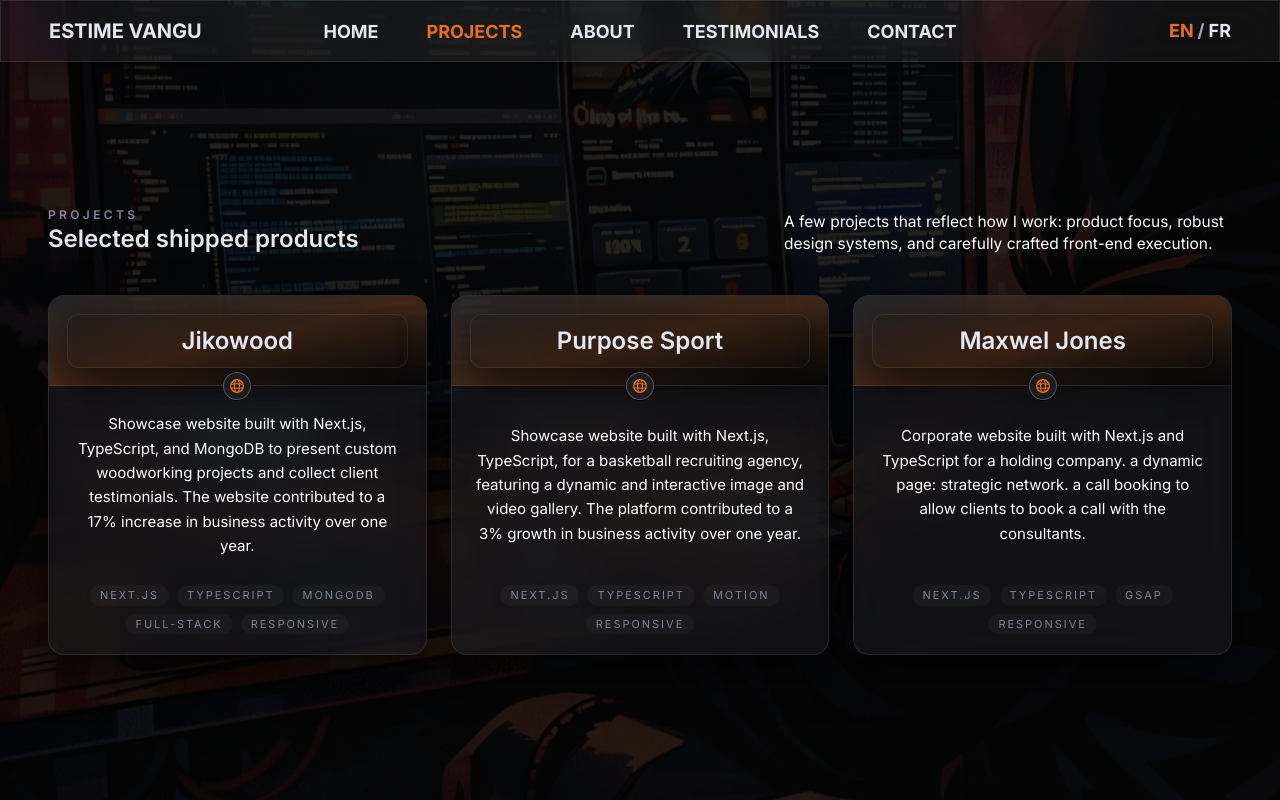
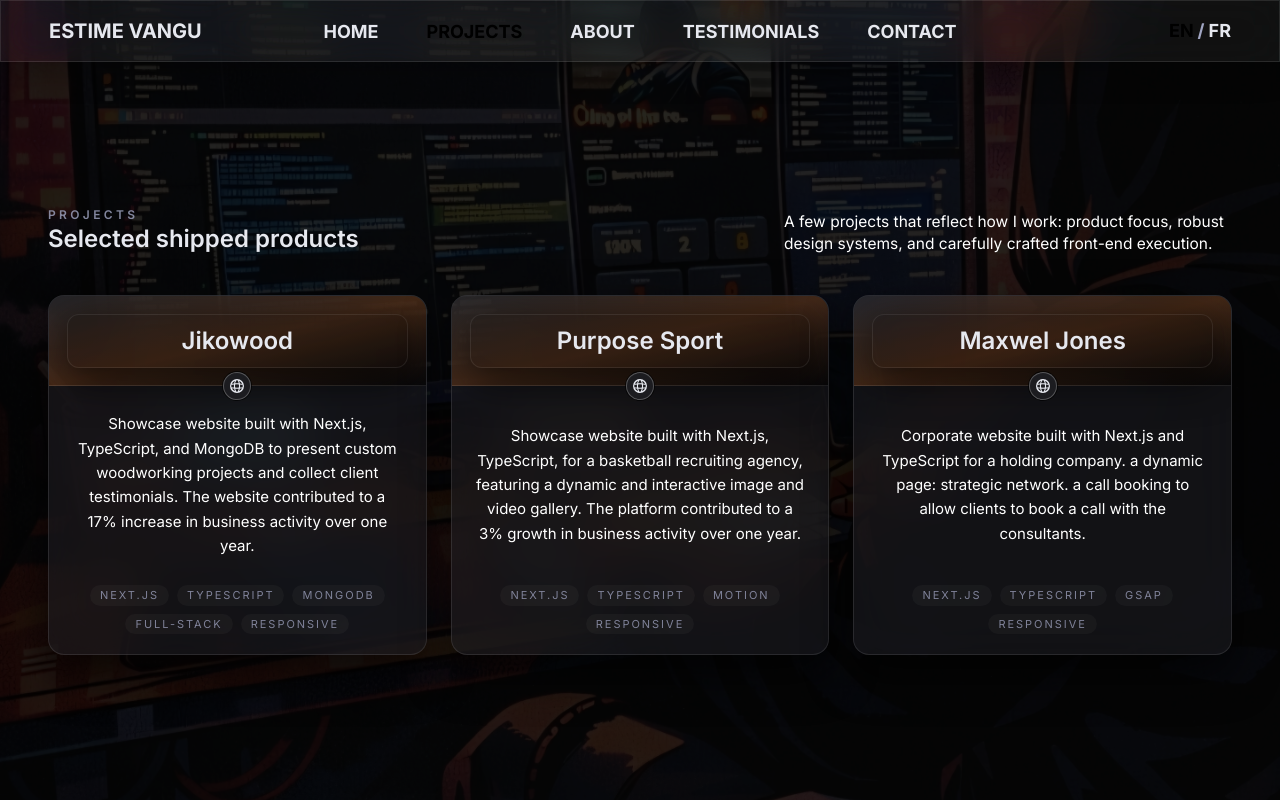
Before and after one commit to Estime10/myself_folio, a Next.js app: page /projects in a window 1280 px wide. Built offline with nearby package versions, Linux system fonts and the light colour scheme; no server answers.

Commit message:
ui updates

```diff
--- a/app/globals.css
+++ b/app/globals.css
@@ -32,9 +32,17 @@
   --text-secondary: #a1a6c3;
   --text-muted: #6f7390;
 
-  /* Accents - RGBA for modern transparency */
-  --accent-primary: rgba(255, 122, 24, 0.9);
-  --accent-primary-hover: rgba(255, 122, 24, 1);
+  /* Gradient CTA / card header — référence unique (boutons, nav mobile, card header) */
+  --cta-gradient: linear-gradient(
+    to bottom right,
+    rgba(255, 255, 255, 0.08),
+    rgba(255, 122, 24, 0.2),
+    rgba(0, 0, 0, 0.6)
+  );
+
+  /* Accents - couleur unifiée pour textes, nav, language-toggle, tous les accent-primary */
+  --accent-primary: var(--cta-gradient);
+  --accent-primary-hover: var(--cta-gradient);
   --accent-danger: rgba(229, 72, 77, 0.9);
   --accent-danger-hover: rgba(229, 72, 77, 1);
   --accent-info: rgba(76, 111, 255, 0.9);
@@ -119,7 +127,7 @@ button {
   margin: 0;
 }
 
-/* CTA principal : référence unique taille + couleurs (hero, modale, nav mobile) */
+/* CTA principal : gradient unique (hero, modale, nav mobile) */
 .btn-cta,
 .nav-link-mobile {
   display: inline-flex;
@@ -137,14 +145,9 @@ button {
   text-decoration: none;
   white-space: nowrap;
   border-radius: 0.5rem;
-  background: var(--accent-primary);
-  border: none;
+  background: var(--cta-gradient);
+  border: 1px solid rgba(255, 255, 255, 0.2) !important;
   transition: opacity 0.2s ease;
-}
-
-.btn-cta:hover,
-.nav-link-mobile--inactive:hover {
-  opacity: 0.9;
 }
 
 @media (min-width: 1024px) {
@@ -152,6 +155,11 @@ button {
   .nav-link-mobile {
     font-size: 1.125rem;
   }
+}
+
+.btn-cta:hover,
+.nav-link-mobile--inactive:hover {
+  opacity: 0.9;
 }
 
 input,
@@ -280,9 +288,10 @@ body {
   background: #000;
 }
 
-/* Menu mobile : couvre toute la page, blur, au-dessus de tout */
+/* Menu mobile : fond très foncé, blur, au-dessus de tout */
 .overlay--menu {
   z-index: 9999;
+  background: rgba(0, 0, 0, 0.99);
   backdrop-filter: blur(12px);
   -webkit-backdrop-filter: blur(12px);
 }
@@ -330,7 +339,7 @@ body {
 }
 
 .nav-link-desktop--active {
-  color: var(--accent-primary);
+  color: black !important;
 }
 
 .nav-link-desktop--inactive {
@@ -339,7 +348,7 @@ body {
 
 @media (min-width: 1024px) {
   .nav-link-desktop--inactive:hover {
-    color: var(--accent-primary);
+    color: black !important;
   }
 }
 
@@ -448,10 +457,5 @@ body[data-menu-open] .layout-root {
 }
 
 .card-header-gradient {
-  background: linear-gradient(
-    to bottom right,
-    rgba(255, 255, 255, 0.08),
-    rgba(255, 122, 24, 0.2),
-    rgba(0, 0, 0, 0.6)
-  );
+  background: var(--cta-gradient);
 }
--- a/components/language-toggle/ui/LanguageToggle.tsx
+++ b/components/language-toggle/ui/LanguageToggle.tsx
@@ -25,8 +25,8 @@ export function LanguageToggle({ currentLocale }: LanguageToggleProps) {
               transition-all
               ${
                 currentLocale === lang.code
-                  ? "text-accent-primary"
-                  : "text-text-primary lg:hover:text-accent-primary hover:cursor-pointer"
+                  ? "text-black"
+                  : "text-text-primary lg:hover:text-black hover:cursor-pointer"
               }
               ${isPending ? "opacity-50 cursor-not-allowed" : ""}
             `}
```
